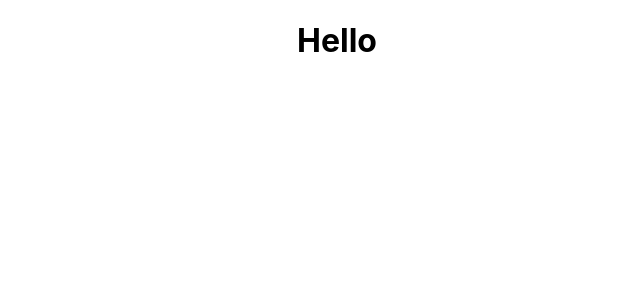
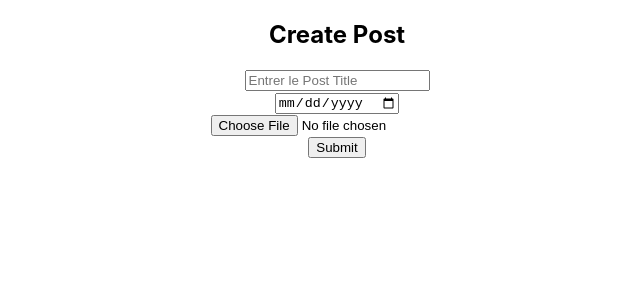
Before and after one commit to abdellahkaba/node-react-api, a React (Create React App) app: page / in a window 1280 px wide. Shown: the top 300 px of the page, without its empty margins (303-943 px from the left). Built offline with nearby package versions, Linux system fonts and the light colour scheme.

Commit message:
formData-service-for-backend

```diff
--- a/src/components/CreateComponet.js
+++ b/src/components/CreateComponet.js
@@ -1,10 +1,63 @@
-import React from 'react'
+import React, { useState } from 'react'
+import postService from '../services/postService.js'
+
 
 export default function CreateComponet() {
 
+    const [title,setTitle] = useState('')
+    const [date,setDate] = useState('')
+    const [image,setImage] = useState()
+    const [message,setMessage] = useState('')
+
+    const handleSubmit = async (e) => {
+        e.preventDefault()
+
+       const formData = new FormData()
+       formData.append('title',title)
+       formData.append('date',date)
+       formData.append('image',image)
+
+       const response = await postService.create(formData)
+      console.log(response)
 
 
+
+       e.target.reset()
+
+    }
+
   return <>
-    <h1>Hello</h1>
+        <div>
+            <h2>Create Post</h2>
+            <form onSubmit={handleSubmit}>
+                <input
+                    type='text'
+                    value={title}
+                    placeholder='Entrer le Post Title'
+                    onChange={(e) => setTitle(e.target.value)}
+                    required
+                />
+                <br></br>
+                <input
+                    type='date'
+                    value={date}
+                    placeholder='Entrer la date'
+                    onChange={(e) => setDate(e.target.value)}
+                    required
+                />
+                <br></br>
+                <input
+                    type='file'
+                   // value={image}
+                    placeholder='Choisir une image'
+                    onChange={(e) => setImage(e.target.files[0])}
+                    required
+                />
+                <br></br>
+                <button>Submit</button>
+            </form>
+
+            <p>{message}</p>
+        </div>
   </>
 }
--- /dev/null
+++ b/src/services/postService.js
@@ -0,0 +1,17 @@
+import axios from "axios"
+
+class Post {
+
+    create(formData){
+        const url = "http://localhost:8000/api/create-post"
+
+        const config = {
+            headers : {
+                'Content-type' : 'multipart/form-data'
+            }
+        }
+        return axios.post(url,formData,config)
+    }
+}
+
+export default new Post()
```
